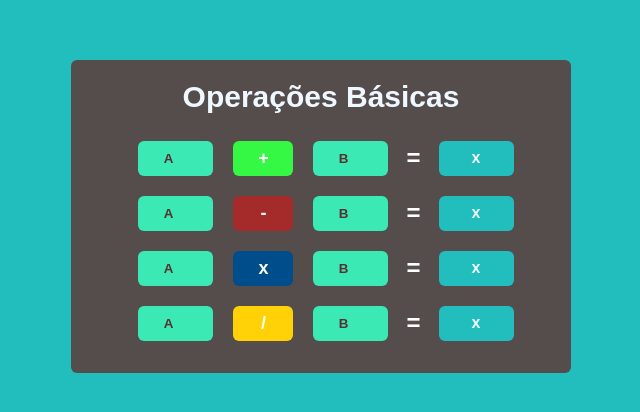
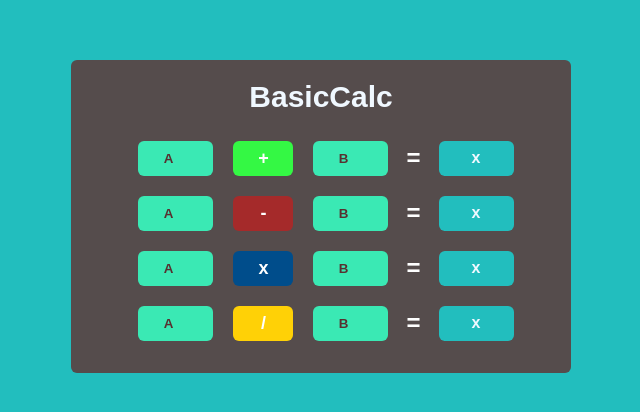
Before and after one commit to alyson-reis/arithmetic-ops, a plain HTML site: page index.html in a window 1280 px wide. Shown: the part 184-596 px from the top of the page, without its empty margins (319-959 px from the left). Drawn offline with Linux system fonts and the light colour scheme.

Commit message:
first version
first version

```diff
--- a/index.html
+++ b/index.html
@@ -4,12 +4,12 @@
     <meta charset="UTF-8">
     <meta name="viewport" content="width=device-width, initial-scale=1.0">
     <link rel="stylesheet" href="src/css/style.css">
-    <title>Operações Básicas</title>
+    <title></title>
 </head>
 <body>
     <div id="container">
         <header>
-            <h1>Operações Básicas</h1>
+            <h1>BasicCalc</h1>
         </header>
         <section>
             <div class="operation">
```
